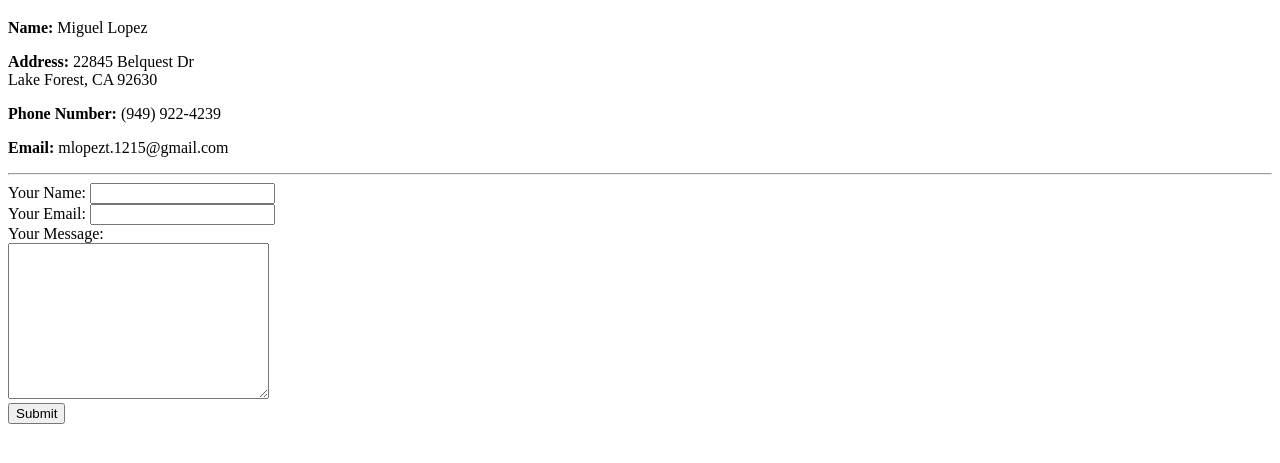
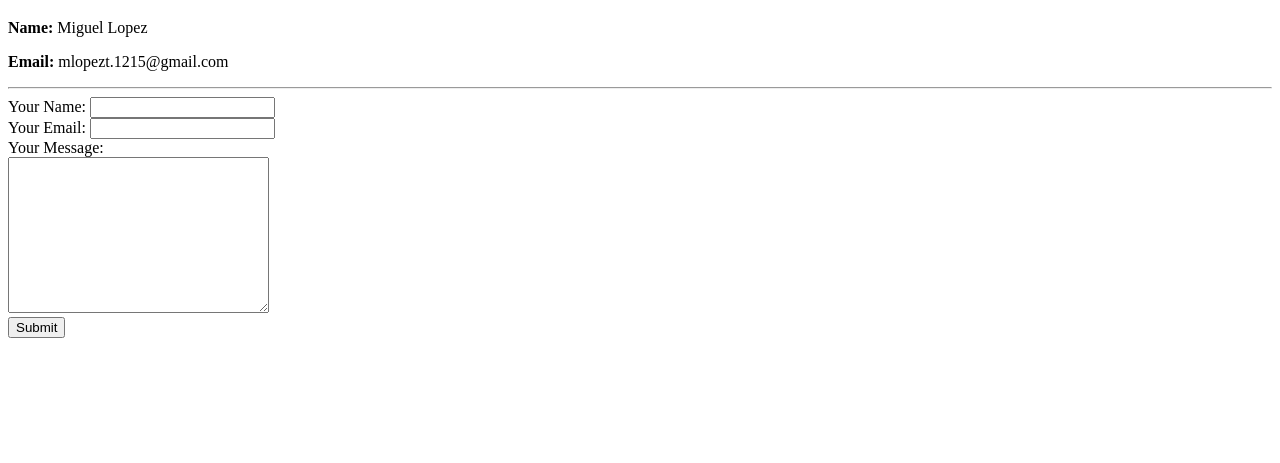
Before and after one commit to miguellopez-dev/cv, a plain HTML site: page contact.html in a window 1280 px wide. Shown: the part 61-524 px from the top of the page. Drawn offline with Linux system fonts and the light colour scheme.

Commit message:
updated contact info

```diff
--- a/contact.html
+++ b/contact.html
@@ -7,8 +7,6 @@
   <body>
     <h1>Contact Information</h1>
     <p><strong>Name:</strong> Miguel Lopez</p>
-    <p><strong>Address:</strong> 22845 Belquest Dr <br> Lake Forest, CA 92630</p>
-    <p><strong>Phone Number:</strong> (949) 922-4239</p>
     <p><strong>Email:</strong> mlopezt.1215@gmail.com</p>
     <hr>
     <form action="mailto:mlopezt.1215@gmail.com" method="post" enctype="text/plain">
```
